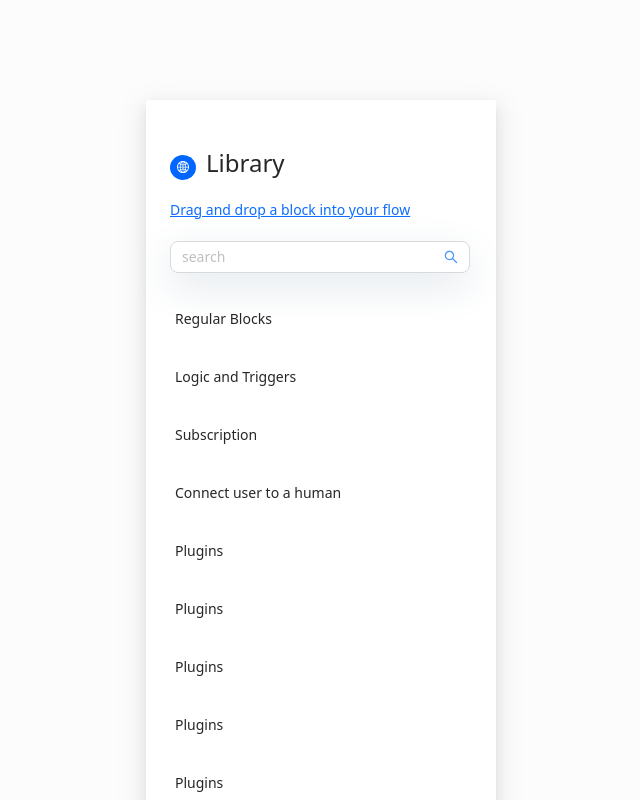
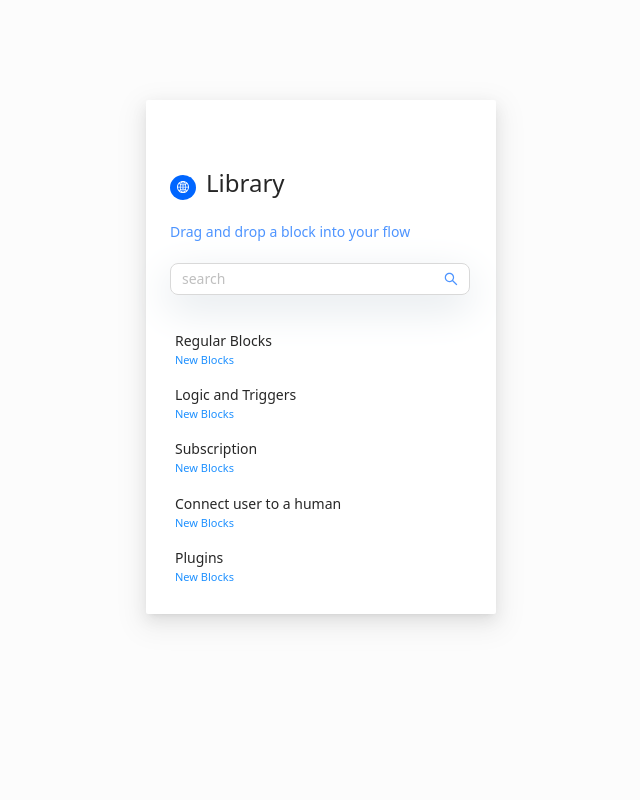
Before and after one commit to vinitdev1995/flow-chart, a React (Create React App) app: page / in a window 1280 px wide. Shown: the whole page, without its empty margins (319-959 px from the left). Built offline with nearby package versions, Linux system fonts and the light colour scheme.

Commit message:
popup changes

```diff
--- a/src/Component/Common/Header/CommonHeader.jsx
+++ b/src/Component/Common/Header/CommonHeader.jsx
@@ -15,7 +15,7 @@ const CommonHeader = () => {
                     <h4>Library</h4>
                 </div>
             </div>
-            <div><a href="#">Drag and drop a block into  your flow</a></div>
+            <div className="span-color">Drag and drop a block into  your flow</div>
             <div className="Search-field">
                 <Input placeholder="search" suffix={<SearchOutlined />} />
             </div>
--- a/src/Component/Common/Header/CommonHeader.scss
+++ b/src/Component/Common/Header/CommonHeader.scss
@@ -8,7 +8,7 @@
     flex-direction: row;
     align-items: center;
     position: relative;
-    margin-top: 25px;
+    margin-top: 45px;
     margin-bottom: 13px;
     .anticon-global{
       position: absolute;
--- a/src/Component/Library/Library.scss
+++ b/src/Component/Library/Library.scss
@@ -8,17 +8,44 @@
   .ant-modal{
     width: 350px !important;
     .ant-modal-body{
+      #custom-scroll::-webkit-scrollbar-track
+      {
+        -webkit-box-shadow: inset 0 0 6px rgba(0,0,0,0.3);
+        border-radius: 10px;
+        background-color: #F5F5F5;
+      }
+
+      #custom-scroll::-webkit-scrollbar
+      {
+        width: 5px;
+        background-color: #1890ff;
+      }
+
+      #custom-scroll::-webkit-scrollbar-thumb
+      {
+        border-radius: 10px;
+        -webkit-box-shadow: inset 0 0 6px rgb(0,128,255);
+
+      }
+      .custom-scroll-class{
+        height: 270px !important;
+      }
       .option{
-        p{
-          padding: 10px 0px 10px 5px;
+        padding: 10px 0px 5px 5px;
+        .list{
+          height: 5px;
           cursor: pointer;
+        }
+        .selectedList{
+          font-size: 11px;
+          color: dodgerblue;
         }
         .selected{
           background-color: #e8e8e961;
           &:hover{
             background-color: #e8e8e961;
           }
-          p{
+          .list{
             font-weight: bold;
             padding: 10px 0 10px 5px;
           }
--- a/src/Component/Library/ListOption.js
+++ b/src/Component/Library/ListOption.js
@@ -8,4 +8,8 @@ export const option = [
     {title:"Plugins"},
     {title:"Plugins"},
     {title:"Plugins"},
+    {title:"Plugins"},
+    {title:"Plugins"},
+    {title:"Plugins"},
+    {title:"Plugins"}
 ]
--- a/src/Component/Library/index.jsx
+++ b/src/Component/Library/index.jsx
@@ -38,12 +38,14 @@ const Library = (props) => {
                 footer={null}
             >
             <CommonHeader/>
-            <div className="option">
+            <div className="option custom-scroll-class" style={{ overflowY: option.length <=4 ? "hidden" : "scroll",height: option.length <= 4?"auto":"482px" }}
+                 id="custom-scroll">
                 {
                     option.map((item,index)=>{
                         return(
                             <div className={`listOption ${(item.title === isSelect) && 'selected'} `} onClick={()=>{handelSelect(item.title)}}>
-                                <p>{item.title}</p>
+                                <p className="list">{item.title}</p>
+                                <p className="selectedList">New Blocks</p>
                             </div>
                         )
                     })
```
